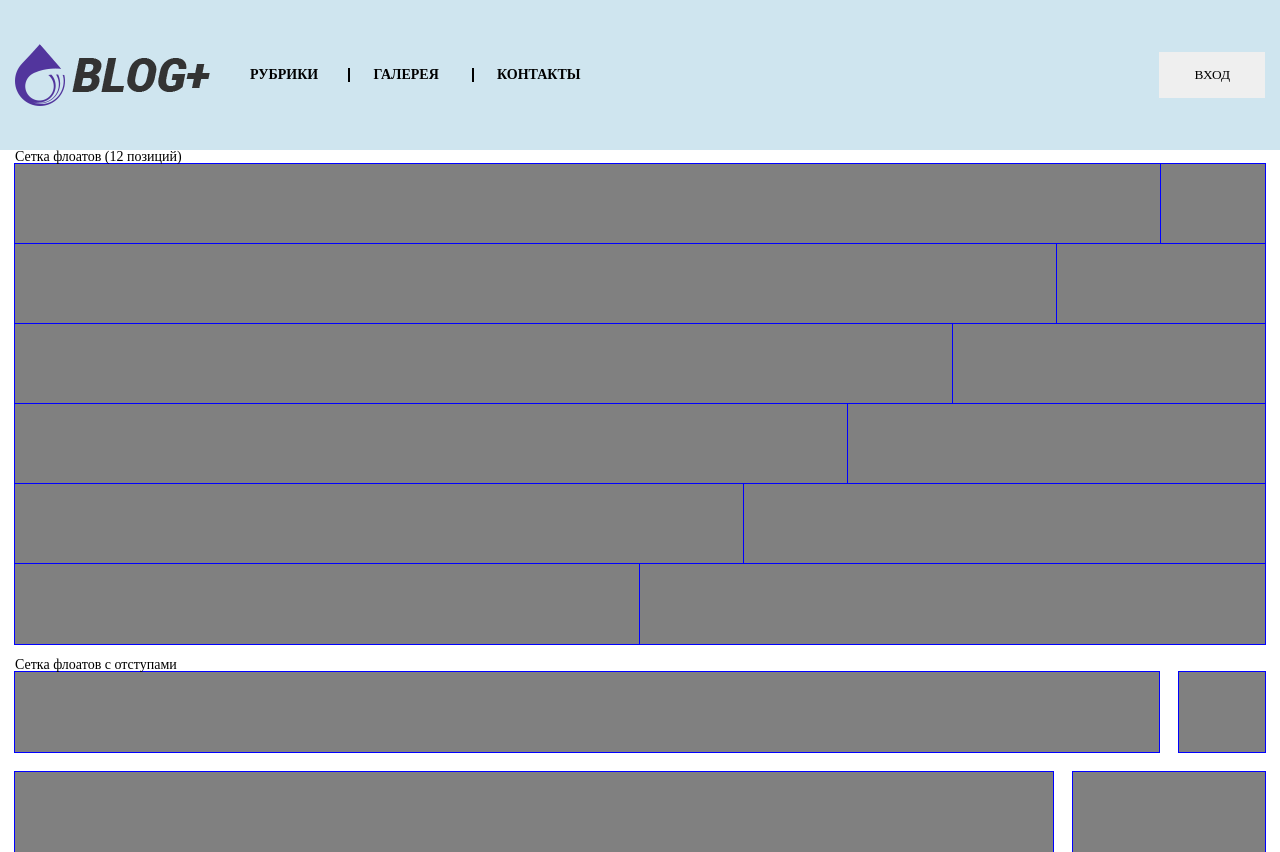
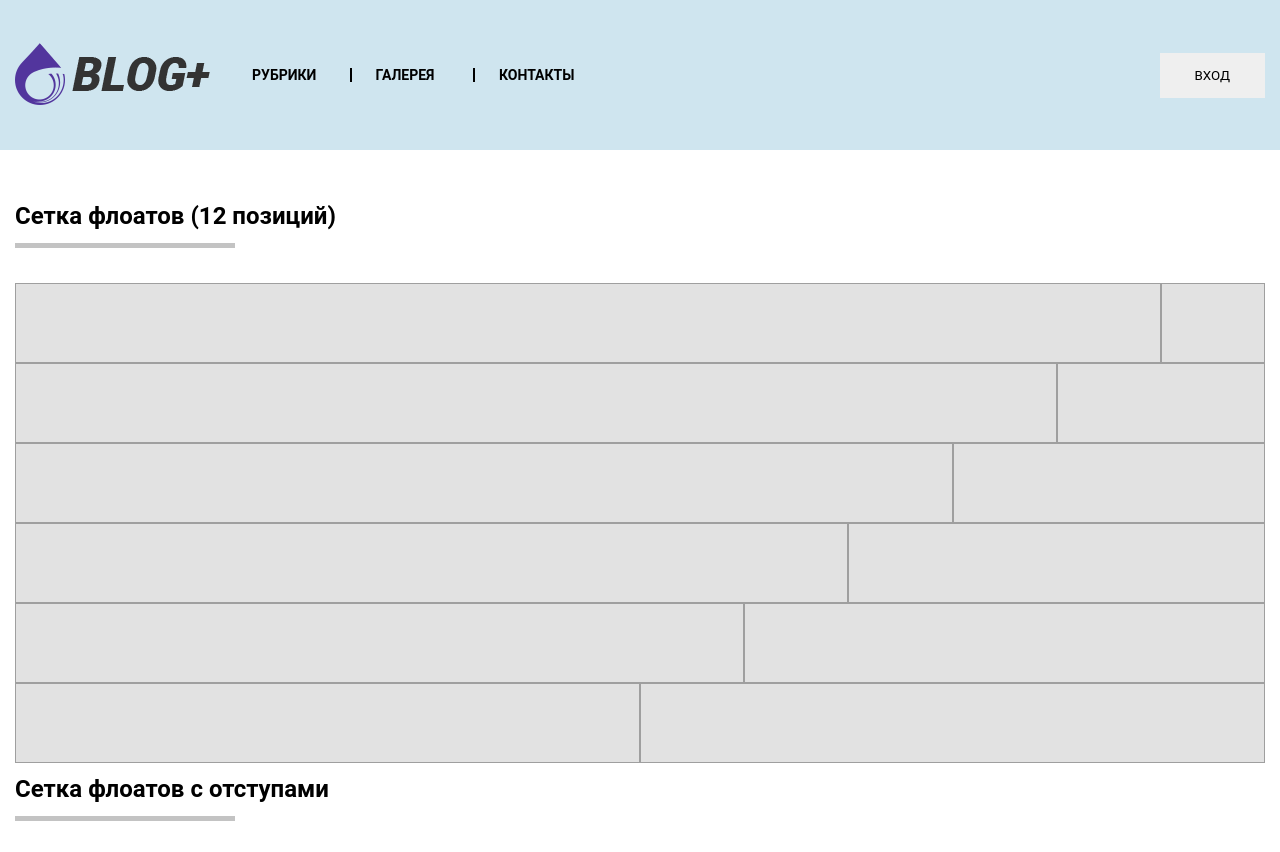
Before and after one commit to MBehunM/k23-blog-plus, a plain HTML site: page index.html in a window 1280 px wide. Shown: the top 852 px of the page. Drawn offline with Linux system fonts and the light colour scheme.

Commit message:
fix float elements, add hover and active header logo

```diff
--- a/css/style.css
+++ b/css/style.css
@@ -39,7 +39,7 @@ h1,h2,h3,h4,h5,h6{font-size:inherit;font-weight: 400;}
 
 body {
 	margin: 0;
-
+	font-family: Roboto, sans-serif;
 }
 
 .header {
@@ -65,10 +65,24 @@ body {
 	width: 120px;
 }
 
-.header__logo {
+
+
+.header__logo a {
+	background: url(../img/Group2.png) no-repeat;
+	width: 197px;
+	height: 64px;
 	margin-right: 20px;
+	display: block;
 }
 
+.header__logo a:hover {
+	background: url(../img/hoverlogo.png) no-repeat;
+	transition: 0.3s;
+}
+
+.header__logo a:active {
+	background: url(../img/activelogo.png) no-repeat;
+}
 
 .header__menu li {
 	list-style: none;
@@ -134,10 +148,23 @@ border-right: 2px solid black;
 	width: 1250px;
 	margin-left: auto;
 	margin-right: auto;
+	margin-top: 54px;
 }
 
 .decor {
 	height: 80px;
-	background-color: gray;
-	outline: 1px solid blue;
+	background-color: #e2e2e2;
+	border: 1px solid #9f9f9f;
 }
+
+.underline {
+	width: 220px;
+	background-color: #c3c3c3;
+	height: 5px;
+	margin: 15px 0 35px;
+}
+
+.content__heading {
+	font-size: 24px;
+	font-weight: 700;
+}
--- a/index.html
+++ b/index.html
@@ -13,7 +13,7 @@
     <div class="header">
         <div class="container">
             <div class="header__content">
-                <a href="#"><img class="header__logo" src="img/Group 2.png" alt=""></a>
+                <div class="header__logo"><a  href="#"></a></div>
                 <ul class="header__menu">
                     <li class="header__menu--item"><a href="#">Рубрики</a></li>
                     <li class="header__menu--item"><a href="">Галерея</a>
@@ -31,7 +31,8 @@
         </div>
     </div>
     <div class="content">
-        <div>Сетка флоатов (12 позиций)</div>
+        <div class="content__heading">Сетка флоатов (12 позиций)</div>
+        <div class="underline"></div>
         <div class="module-grid">
             <div class="module-grid__cell-11">
                 <div class="decor"></div>
@@ -81,7 +82,8 @@
             </div>
         </div>
         <br>
-        <div>Сетка флоатов с отступами</div>
+        <div class="content__heading">Сетка флоатов с отступами</div>
+        <div class="underline"></div>
         <div class="module-grid module-grid--gutters">
             <div class="module-grid__cell-11">
                 <div class="decor"></div>
```
Also changed, not shown: img/Group2.png (renamed from img/Group 2.png), img/activelogo.png (added), img/hoverlogo.png (added).
